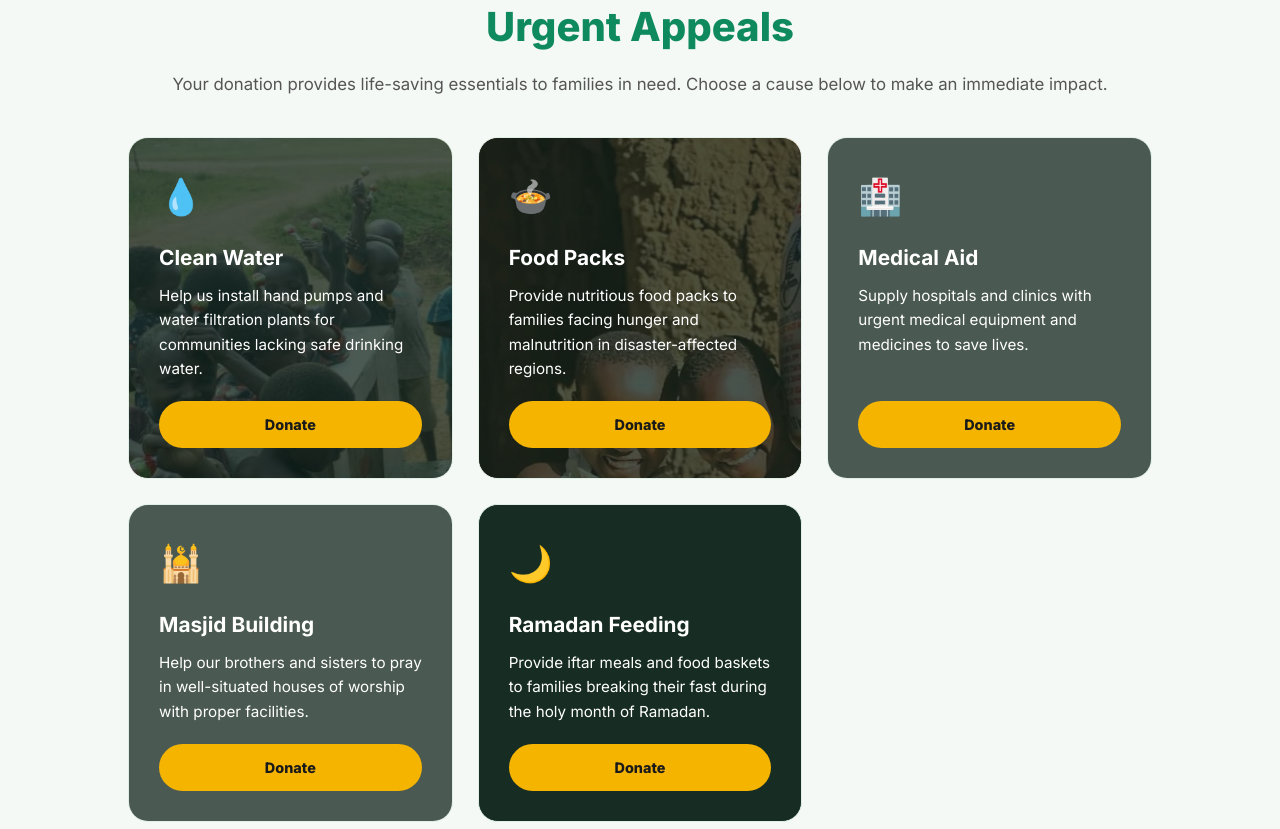
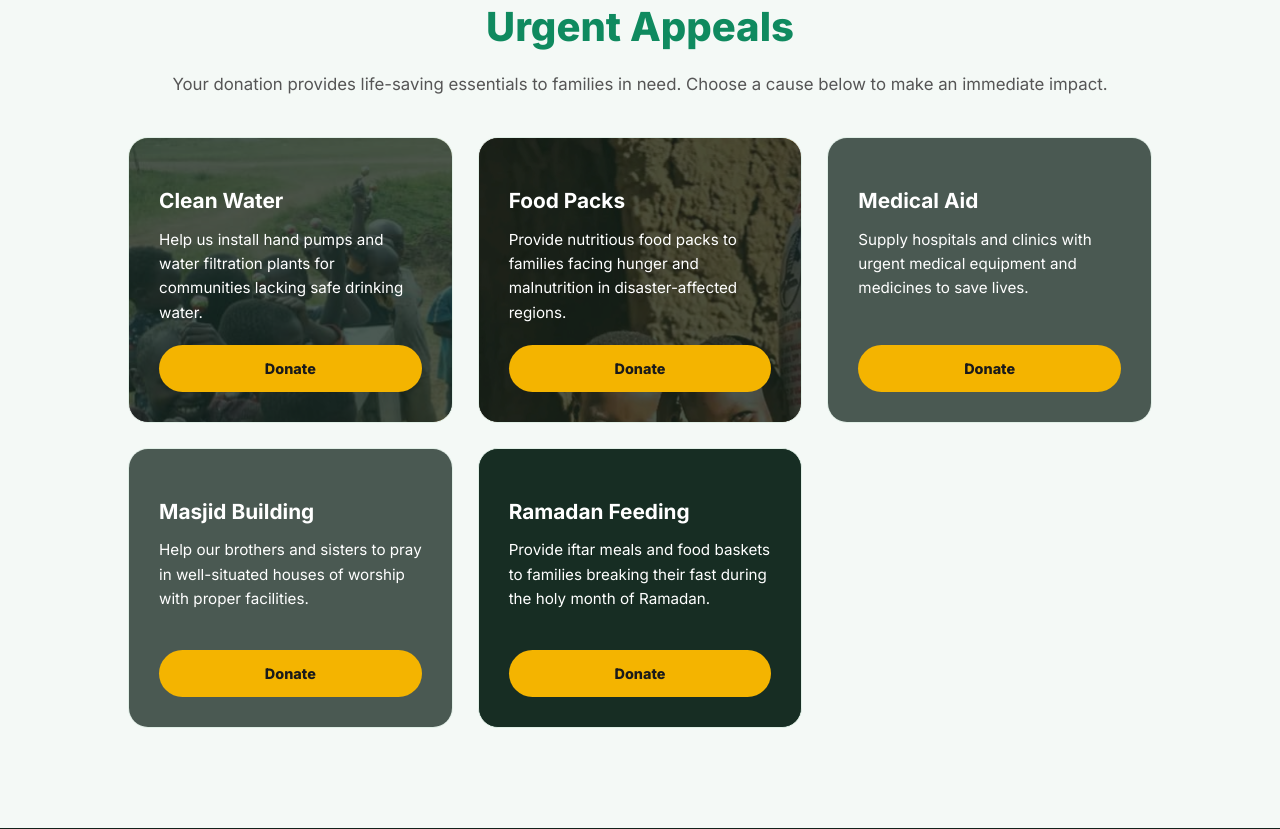
Before and after one commit to waibihashim61/alfaziraaidfoundation, a plain HTML site: page index.html in a window 1280 px wide. Shown: the part 1711-2540 px from the top of the page. Drawn offline with Linux system fonts and the light colour scheme.

Commit message:
Update index.html

```diff
--- a/index.html
+++ b/index.html
@@ -645,35 +645,35 @@
 
         <div class="appeals-grid">
           <div class="appeal-card card-water">
-            <div class="appeal-icon">💧</div>
+            <div class="appeal-icon"></div>
             <h3>Clean Water</h3>
             <p>Help us install hand pumps and water filtration plants for communities lacking safe drinking water.</p>
             <a href="https://wa.me/256763585709?text=Hello%2C%20I%20would%20like%20to%20donate%20to%20the%20Clean%20Water%20appeal.%20Please%20send%20me%20the%20payment%20details." target="_blank" rel="noopener" class="appeal-btn">Donate</a>
           </div>
 
           <div class="appeal-card card-food">
-            <div class="appeal-icon">🍲</div>
+            <div class="appeal-icon"></div>
             <h3>Food Packs</h3>
             <p>Provide nutritious food packs to families facing hunger and malnutrition in disaster-affected regions.</p>
             <a href="https://wa.me/256763585709?text=Hello%2C%20I%20would%20like%20to%20donate%20to%20the%20Food%20Packs%20appeal.%20Please%20send%20me%20the%20payment%20details." target="_blank" rel="noopener" class="appeal-btn">Donate</a>
           </div>
 
           <div class="appeal-card card-medical">
-            <div class="appeal-icon">🏥</div>
+            <div class="appeal-icon"></div>
             <h3>Medical Aid</h3>
             <p>Supply hospitals and clinics with urgent medical equipment and medicines to save lives.</p>
             <a href="https://wa.me/256763585709?text=Hello%2C%20I%20would%20like%20to%20donate%20to%20the%20Medical%20Aid%20appeal.%20Please%20send%20me%20the%20payment%20details." target="_blank" rel="noopener" class="appeal-btn">Donate</a>
           </div>
 
           <div class="appeal-card card-masjid">
-            <div class="appeal-icon">🕌</div>
+            <div class="appeal-icon"></div>
             <h3>Masjid Building</h3>
             <p>Help our brothers and sisters to pray in well-situated houses of worship with proper facilities.</p>
             <a href="https://wa.me/256763585709?text=Hello%2C%20I%20would%20like%20to%20donate%20to%20the%20Masjid%20Building%20appeal.%20Please%20send%20me%20the%20payment%20details." target="_blank" rel="noopener" class="appeal-btn">Donate</a>
           </div>
 
           <div class="appeal-card card-ramadan">
-            <div class="appeal-icon">🌙</div>
+            <div class="appeal-icon"></div>
             <h3>Ramadan Feeding</h3>
             <p>Provide iftar meals and food baskets to families breaking their fast during the holy month of Ramadan.</p>
             <a href="https://wa.me/256763585709?text=Hello%2C%20I%20would%20like%20to%20donate%20to%20the%20Ramadan%20Feeding%20appeal.%20Please%20send%20me%20the%20payment%20details." target="_blank" rel="noopener" class="appeal-btn">Donate</a>
```
